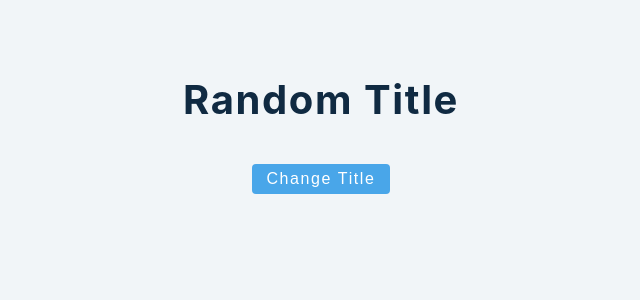
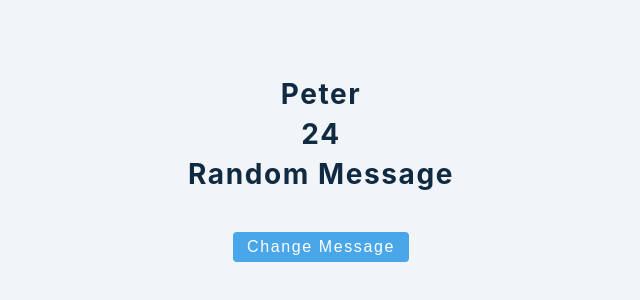
Before and after one commit to lu1151/react-advanced, a React (Create React App) app: page / in a window 1280 px wide. Shown: the top 300 px of the page, without its empty margins (319-959 px from the left). Built offline with nearby package versions, Linux system fonts and the light colour scheme.

Commit message:
11/08Commit

```diff
--- a/src/App.js
+++ b/src/App.js
@@ -1,5 +1,5 @@
 import React from 'react'
-import Setup from './tutorial/1-useState/setup/1-error-example'
+import Setup from './tutorial/1-useState/setup/4-useState-object'
 
 function App() {
   return (
--- a/src/tutorial/1-useState/setup/4-useState-object.js
+++ b/src/tutorial/1-useState/setup/4-useState-object.js
@@ -1,7 +1,24 @@
 import React, { useState } from 'react';
 
 const UseStateObject = () => {
-  return <h2>useState object example</h2>;
+  const [person, setPerson] = useState({
+    name: "peter",
+    age: 24,
+    message: "random message"
+  });
+
+  const changeMessage = () => {
+    setPerson({ ...person, message: "Hello World" });
+  };
+
+  return <>
+    <h3>{person.name}</h3>
+    <h3>{person.age}</h3>
+    <h3>{person.message}</h3>
+    <button className="btn" onClick={changeMessage}>
+      Change Message
+    </button>
+  </>;
 };
 
 export default UseStateObject;
```
Also changed, not shown: src/tutorial/1-useState/setup/2-useState-basics.js (+23 -1 lines), src/tutorial/1-useState/setup/3-useState-array.js (+24 -1 lines), 1 other file (tests, documents, lock files or other folders).
